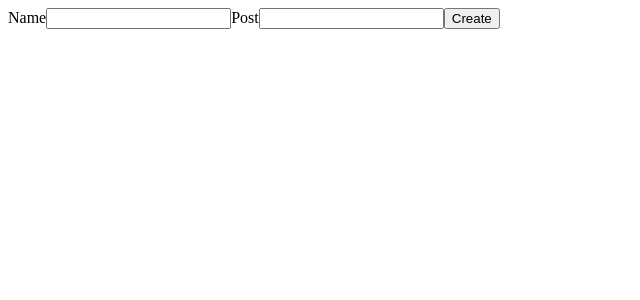
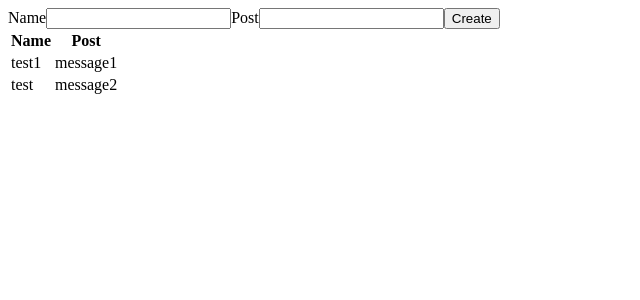
Before and after one commit to Tedwards22890/social-feed, a React (Create React App) app: page / in a window 1280 px wide. Shown: the top 300 px of the page, without its empty margins (0-640 px from the left). Built offline with nearby package versions, Linux system fonts and the light colour scheme.

Commit message:
New Entry is added appropriately to the DisplayPost and shows appropriately. However, Posts currently replace previous and must be added not replaced.

```diff
--- a/src/App.js
+++ b/src/App.js
@@ -1,5 +1,6 @@
 import React, { useState } from 'react';
 import PostEntry from './Components/PostText/PostEntry'
+import DisplayPosts from './Components/DisplayPosts/DisplayPosts';
 
 function App() {
 
@@ -14,6 +15,7 @@ function App() {
   return (
     <div>
       <PostEntry addNewPostProperty={addNewPost} />
+      <DisplayPosts parentPosts={posts}/>
 
     </div>
   );
--- /dev/null
+++ b/src/Components/DisplayPosts/DisplayPosts.jsx
@@ -0,0 +1,24 @@
+const DisplayPosts = (props) => {
+    return (
+        <table>
+            <thead>
+                <tr>
+                    <th>Name</th>
+                    <th>Post</th>
+                </tr>
+            </thead>
+            <tbody>
+                {props.parentPosts.map((post, index) => {
+                    return (
+                        <tr key={index}>
+                            <td>{post.name}</td>
+                            <td>{post.post}</td>
+                        </tr>
+                    );
+                })}
+            </tbody>
+        </table>
+     );
+}
+
+export default DisplayPosts;
```
